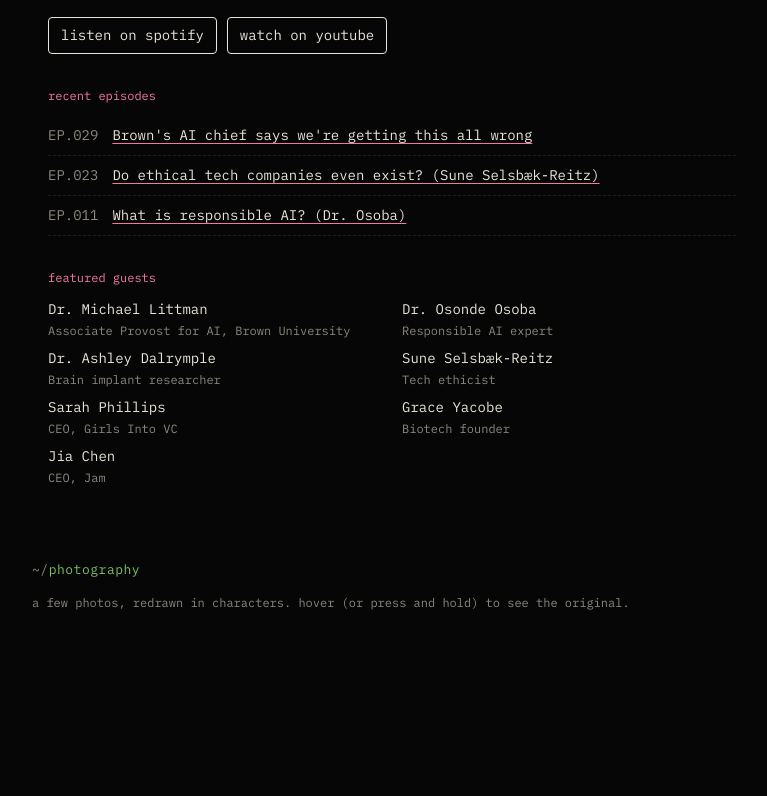
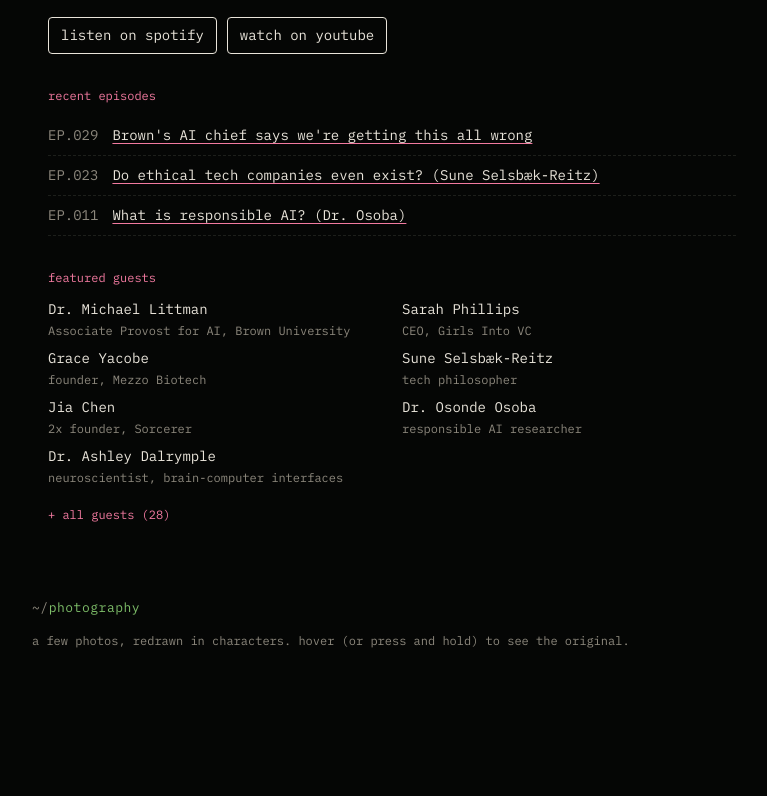
Before and after one commit to rheasusarla/rheasusarla.github.io, a plain HTML site: page index.html in a window 1280 px wide. Shown: the part 1324-2120 px from the top of the page, without its empty margins (248-1015 px from the left). Drawn offline with Linux system fonts and the light colour scheme.

Commit message:
Swap beach-dog photo for foggy palms; full guest list with featured picks; link recent episodes

```diff
--- a/index.html
+++ b/index.html
@@ -9,7 +9,7 @@
   <link rel="preconnect" href="https://fonts.googleapis.com">
   <link rel="preconnect" href="https://fonts.gstatic.com" crossorigin>
   <link href="https://fonts.googleapis.com/css2?family=IBM+Plex+Mono:wght@400;600&display=swap" rel="stylesheet">
-  <link rel="stylesheet" href="style.css?v=10">
+  <link rel="stylesheet" href="style.css?v=12">
 </head>
 <body>
   <header class="top">
@@ -72,23 +72,19 @@
       </p>
 
       <h4 class="sub">recent episodes</h4>
-      <!-- EDIT: point each link at the episode on YouTube or Spotify. -->
-      <ol class="episodes">
-        <li><span class="ep">EP.029</span><a href="https://www.youtube.com/@rhea.susarla">Brown's AI chief says we're getting this all wrong</a></li>
-        <li><span class="ep">EP.023</span><a href="https://www.youtube.com/@rhea.susarla">Do ethical tech companies even exist? (Sune Selsbæk-Reitz)</a></li>
-        <li><span class="ep">EP.011</span><a href="https://www.youtube.com/@rhea.susarla">What is responsible AI? (Dr. Osoba)</a></li>
+            <ol class="episodes">
+        <li><span class="ep">EP.029</span><a href="https://www.youtube.com/watch?v=IORuQstCVlQ">Brown's AI chief says we're getting this all wrong</a></li>
+        <li><span class="ep">EP.023</span><a href="https://www.youtube.com/watch?v=HKK4ZvlCmxI">Do ethical tech companies even exist? (Sune Selsbæk-Reitz)</a></li>
+        <li><span class="ep">EP.011</span><a href="https://www.youtube.com/watch?v=4trtxbNjLSo">What is responsible AI? (Dr. Osoba)</a></li>
       </ol>
 
+      <!-- Guests are listed in main.js (GUESTS). Set key: true on the ones to feature here. -->
       <h4 class="sub">featured guests</h4>
-      <ul class="guests">
-        <li>Dr. Michael Littman <span>Associate Provost for AI, Brown University</span></li>
-        <li>Dr. Osonde Osoba <span>Responsible AI expert</span></li>
-        <li>Dr. Ashley Dalrymple <span>Brain implant researcher</span></li>
-        <li>Sune Selsbæk-Reitz <span>Tech ethicist</span></li>
-        <li>Sarah Phillips <span>CEO, Girls Into VC</span></li>
-        <li>Grace Yacobe <span>Biotech founder</span></li>
-        <li>Jia Chen <span>CEO, Jam</span></li>
-      </ul>
+      <ul class="guests" id="guests-key"></ul>
+      <details class="all-guests">
+        <summary>all guests (<span id="guest-count"></span>)</summary>
+        <ol class="guest-list" id="guests-all"></ol>
+      </details>
     </section>
 
     <!-- PHOTOGRAPHY: each <figure> is one photo redrawn in ASCII. Add more in main.js (PHOTOS list). -->
@@ -108,7 +104,7 @@
     <p>made by hand, grown from a photo · <span id="year"></span></p>
   </footer>
 
-  <script src="ascii-bloom.js?v=10"></script>
-  <script src="main.js?v=10"></script>
+  <script src="ascii-bloom.js?v=12"></script>
+  <script src="main.js?v=12"></script>
 </body>
 </html>
--- a/main.js
+++ b/main.js
@@ -17,7 +17,7 @@ document.getElementById('replay').addEventListener('click', () => bouquet.replay
 const PHOTOS = [
   { src: 'assets/photos/tidepools.jpg',   caption: 'tidepools',          alt: 'Waves breaking beyond mossy tidepool rocks',      motion: 'ripple', band: [0.28, 0.58] },
   { src: 'assets/photos/golden-gate.jpg', caption: 'golden gate, night', alt: 'The Golden Gate Bridge lit up at night',          motion: 'twinkle' },
-  { src: 'assets/photos/beach-dog.jpg',   caption: 'beach day',          alt: 'A curly black dog lying in the sand by the waves', motion: 'ripple', band: [0, 0.18], lift: 0.3, aspect: '4 / 5', zoom: 1.3, focusY: 0.6 },
+  { src: 'assets/photos/fog-palms.jpg',   caption: 'palms in the fog',   alt: 'A palm tree silhouetted against glowing night fog, with string lights below', motion: 'twinkle', aspect: '4 / 3', zoom: 1.15, focusY: 0.4 },
 ];
 
 const gallery = document.getElementById('gallery');
@@ -34,6 +34,47 @@ PHOTOS.forEach((p, i) => {
   gallery.append(fig);
   AsciiBloom(canvas, { src: p.src, look: 'photo', motion: p.motion, band: p.band, lift: p.lift, zoom: p.zoom, focusX: p.focusX, focusY: p.focusY, mode: 'lens', ragged: true, revealOnView: true });
 });
+
+// ---- podcast guests --------------------------------------------------------------------------
+// Every guest, newest first, pulled from the YouTube descriptions and the old Squarespace archive.
+// key: true = shown under "featured guests". Everyone appears in the "all guests" list.
+// yt = the YouTube video id (the part after watch?v=).
+const GUESTS = [
+  { ep: 29, name: 'Dr. Michael Littman',     role: 'Associate Provost for AI, Brown University', yt: 'IORuQstCVlQ', key: true },
+  { ep: 28, name: 'Pranay',                  role: 'co-founder, Tova',                           yt: 'py7SsLXnbJs' },
+  { ep: 27, name: 'Thorin Klosowski',        role: 'security & privacy activist, EFF',           yt: 'yin0f75rRv8' },
+  { ep: 26, name: 'Jonathan Thomas-Palmer',  role: 'Mr. P of Flipping Physics',                  yt: '7xQFu5tx3vU' },
+  { ep: 25, name: 'Sarah Phillips',          role: 'CEO, Girls Into VC',                         yt: 'qV-0V2UUR48', key: true },
+  { ep: 24, name: 'Grace Yacobe',            role: 'founder, Mezzo Biotech',                     yt: 'bJviJvoH1mU', key: true },
+  { ep: 23, name: 'Sune Selsbæk-Reitz',      role: 'tech philosopher',                           yt: 'HKK4ZvlCmxI', key: true },
+  { ep: 22, name: 'Reed Nocera & Rex Zhang', role: 'author of Internal Leadership; creator',     yt: '2RSRXW4RAsY' },
+  { ep: 21, name: 'Aaryan Parikh',           role: 'co-founder, Stellar Learning',               yt: '_NdhSBE5epA' },
+  { ep: 20, name: 'Jill',                    role: 'founder, Mocktail',                          yt: 'iIqUqxmASNs' },
+  { ep: 19, name: 'Karen Zeigler',           role: 'CEO, The Human Score',                       yt: 'WfTyKqpKcNQ' },
+  { ep: 18, name: 'Jagan',                   role: 'founder, EduVerse',                          yt: 'wxYWEhuyq3w' },
+  { ep: 17, name: 'Srinidhi Karthik',        role: '2025 ISEF finalist',                         yt: 'MumaJ6Czb9M' },
+  { ep: 16, name: 'Dr. Don Heider',          role: 'chief executive, Markkula Center for Applied Ethics', yt: 'I_VqpPPDef8' },
+  { ep: 15, name: 'Rish Gupta',              role: 'founder, Spot AI',                           yt: 'XQBnP8gcIpU' },
+  { ep: 14, name: 'Vinaya',                  role: 'tech ethics activist',                       yt: 'SVMYETu-jVE' },
+  { ep: 13, name: 'Jia Chen',                role: '2x founder, Sorcerer',                       yt: 'Mk3PQ9POfYQ', key: true },
+  { ep: 12, name: 'Somya Gupta',             role: 'founder, Context',                           yt: 'XEhBRh4P-wo' },
+  { ep: 11, name: 'Dr. Osonde Osoba',        role: 'responsible AI researcher',                  yt: '4trtxbNjLSo', key: true },
+  { ep: 10, name: 'Dr. Ashley Dalrymple',    role: 'neuroscientist, brain-computer interfaces',  yt: 'pDwBoCRQhQw', key: true },
+  { ep: null, name: 'Pavan Kumar',           role: 'founder, PocketCounselor',                   yt: 'Pjl4phPzsyY' },
+  { ep: 8,  name: 'Dr. Ibrahim Karabayir',   role: 'AI for heart disease',                       yt: 'BI_KmEi3IWY' },
+  { ep: 7,  name: 'Dr. Alex Hanna',          role: 'AI researcher',                              yt: 'R0gdC6zyOYw' },
+  { ep: 6,  name: 'Dr. Sahar Joakim',        role: 'algorithmic bias',                           yt: 'Xyj-UsOiF10' },
+  { ep: 5,  name: 'Jordan Wrigley',          role: 'privacy of period-tracking apps',            yt: '4VgWAcX-cqc' },
+  { ep: 4,  name: 'Dr. Brian Patrick Green', role: 'ethics of space exploration',                yt: 'bdw8VhCPi4M' },
+  { ep: 2,  name: 'Divya Tadimeti',          role: 'deepfakes & voice recognition (2 parts)',    yt: '8Sc_hFcClvc' },
+  { ep: 1,  name: 'Dr. Ann Cavoukian',       role: 'creator of Privacy by Design',               yt: 'WxL8nsbZCYY' },
+];
+const guestLink = (g) => `<a href="https://www.youtube.com/watch?v=${g.yt}">${g.name}</a>`;
+document.getElementById('guests-key').innerHTML = GUESTS.filter((g) => g.key)
+  .map((g) => `<li>${guestLink(g)} <span>${g.role}</span></li>`).join('');
+document.getElementById('guests-all').innerHTML = GUESTS
+  .map((g) => `<li><span class="ep">${g.ep ? 'EP.' + String(g.ep).padStart(3, '0') : 'EP.---'}</span>${guestLink(g)} <span class="muted">· ${g.role}</span></li>`).join('');
+document.getElementById('guest-count').textContent = GUESTS.length;
 
 // ---- ~/stalk-me icons: a quick hand-typed scramble on hover ------------------------------------
 const GLYPHS = '#%&*+=<>/\\|~:;.';
--- a/style.css
+++ b/style.css
@@ -65,6 +65,14 @@ h2::before { content: "~/"; color: var(--muted); }
 
 .guests { list-style: none; padding: 0; margin: 0; display: grid; grid-template-columns: repeat(auto-fill, minmax(260px, 1fr)); gap: 6px 20px; }
 .guests span { display: block; color: var(--muted); font-size: 12px; }
+.guests a { text-decoration: none; }
+.all-guests { margin-top: 18px; }
+.all-guests summary { cursor: pointer; color: var(--accent); font-size: 12px; list-style: none; }
+.all-guests summary::before { content: "+ "; }
+.all-guests[open] summary::before { content: "- "; }
+.guest-list { list-style: none; padding: 0; margin: 10px 0 0; font-size: 13px; }
+.guest-list li { padding: 5px 0; border-bottom: 1px dashed var(--rule); }
+.guest-list .ep { margin-right: 14px; }
 
 
 
@@ -95,7 +103,7 @@ h2::before { content: "~/"; color: var(--muted); }
 .shot-0 figcaption { margin-left: 4%; }
 .shot-1 { width: 56%; margin-left: auto; margin-right: -1%; }
 .shot-1 figcaption { text-align: right; margin-right: 4%; }
-.shot-2 { width: 34%; margin-left: 20%; }
+.shot-2 { width: 42%; margin-left: 20%; }
 .shot-2 figcaption { margin-left: 4%; }
 
 footer { max-width: 720px; margin: 0 auto; padding: 72px 16px 48px; font-size: 12px; color: var(--muted); }
```
Also changed, not shown: assets/photos/beach-dog.jpg (deleted), assets/photos/fog-palms.jpg (added).
